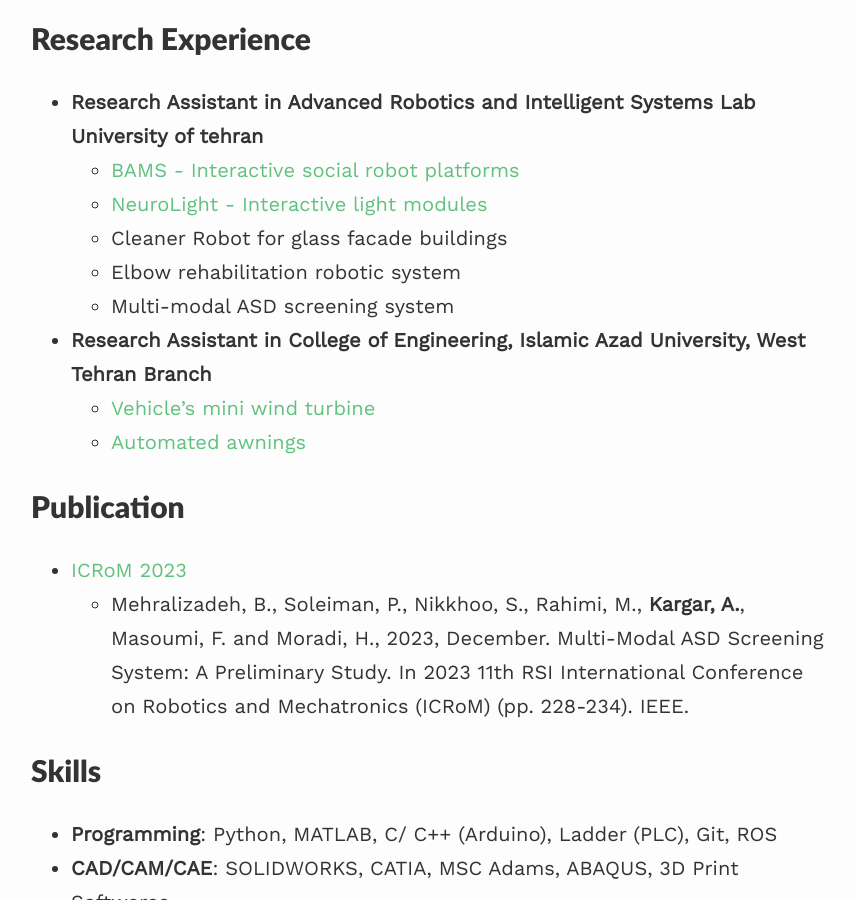
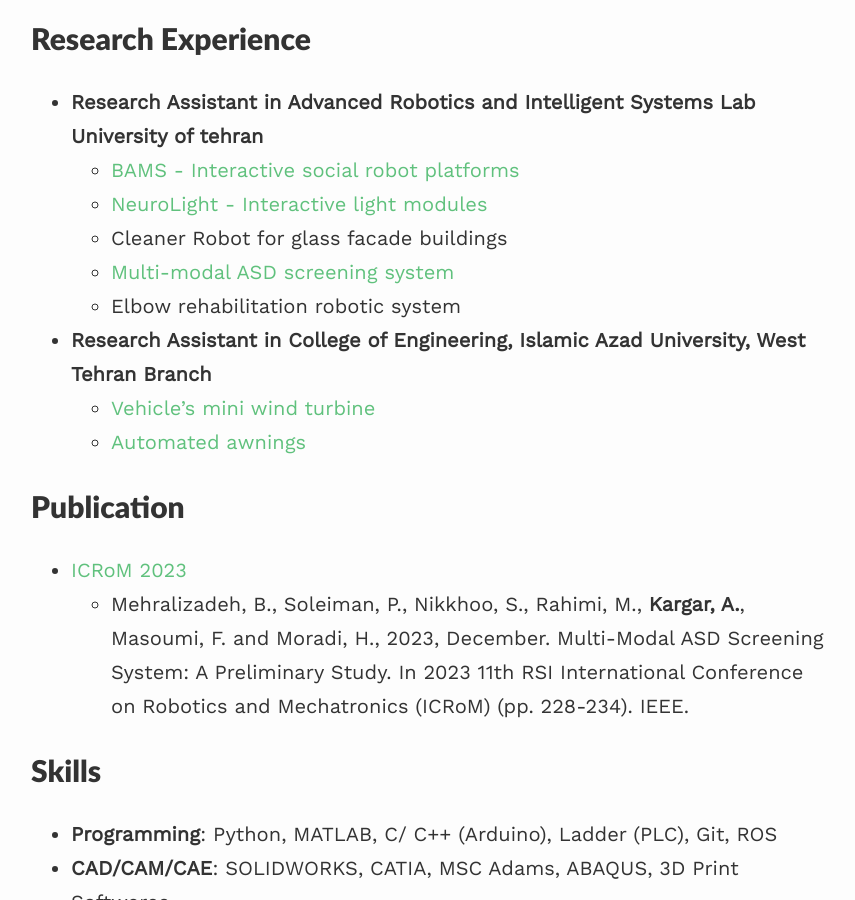
Before and after one commit to alireza-kargar/alireza-kargar.github.io, a Jekyll site: the page built from index.md, in a window 1280 px wide and 900 px high, scrolled down 1075 px. Shown: the whole window, without its empty margins (209-1064 px from the left). Built offline with Jekyll 4.4.1, drawn with Linux system fonts in a browser that asks for light colours; nearby versions of some CDN libraries; some of the changed lines change nothing that is shown.

Commit message:
minor eddits on home page

```diff
--- a/index.md
+++ b/index.md
@@ -28,8 +28,8 @@ Product and System design, Computer-aided design and manufacturing , Service Rob
   - [BAMS - Interactive social robot platforms](https://alireza-kargar.github.io//projects/bams/)
   - [NeuroLight - Interactive light modules](https://alireza-kargar.github.io//projects/neurolight/)
   - Cleaner Robot for glass facade buildings
+  - [Multi-modal ASD screening system](https://doi.org/10.1109/ICRoM60803.2023.10412541)
   - Elbow rehabilitation robotic system
-  - Multi-modal ASD screening system
 
 - **Research Assistant in College of Engineering, Islamic Azad University, West Tehran Branch**
   - [Vehicle's mini wind turbine](https://alireza-kargar.github.io//projects/turbine/)
```
